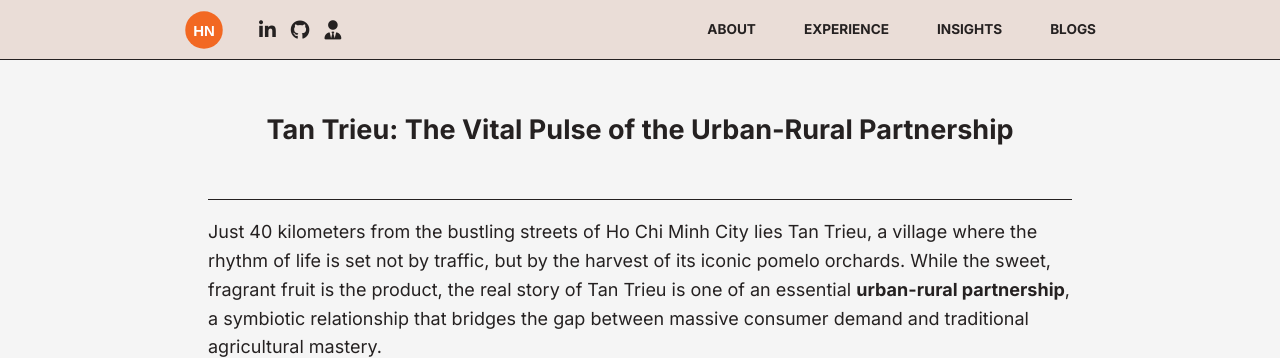
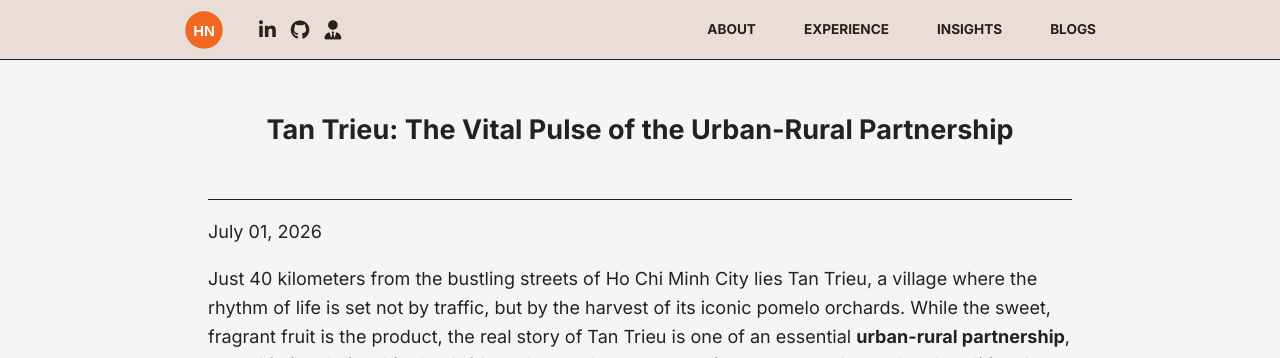
Before and after one commit to huongntn/portfolio-website, a Jekyll site: the page built from _research/sud-urban-rural-partnership.md, in a window 1280 px wide and 900 px high, cut to the strip 0-358 px from the top of the window. Built offline with Jekyll 4.4.1, drawn with Linux system fonts in a browser that asks for light colours.

Commit message:
Update research.html

```diff
--- a/_layouts/research.html
+++ b/_layouts/research.html
@@ -9,6 +9,13 @@ layout: default
 
     <hr>
 
+    <div class="article-meta">
+    <p>
+      <span class="date">{{ page.date | date: "%B %d, %Y" }}</span>
+      {% if page.authors %} • <span>{{ page.authors }}</span>{% endif %}
+    </p>
+    </div>
+
     <div class="content">
       {{ content }}
     </div>
```
